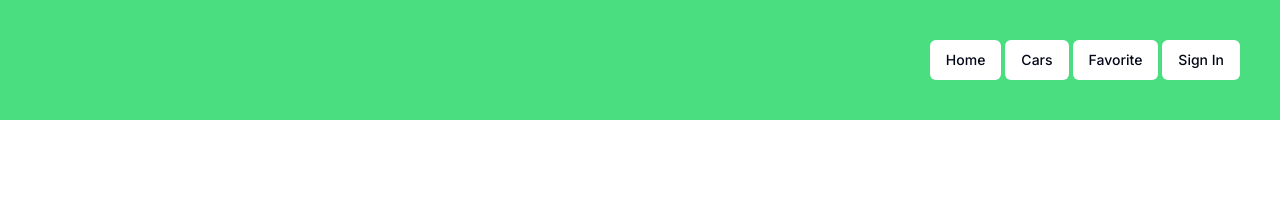
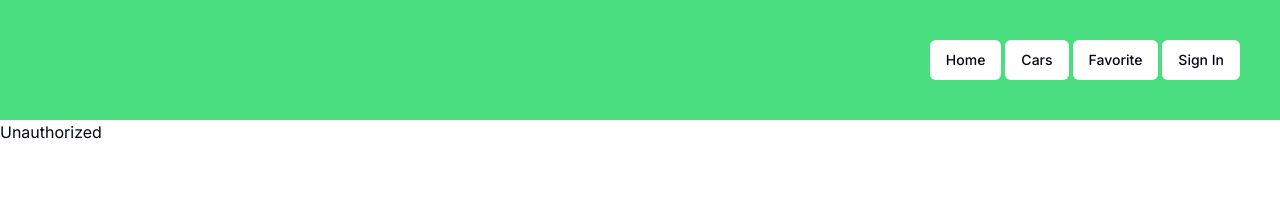
Before and after one commit to ossmate/house-of-cars, a Next.js app: page /settings in a window 1280 px wide. Before the commit this address had no page. Shown: the top 210 px of the page. Built offline with nearby package versions, Linux system fonts and the light colour scheme.

Commit message:
fixed authorizing on settings page that cause error during build process

```diff
--- a/app/settings/page.tsx
+++ b/app/settings/page.tsx
@@ -4,18 +4,14 @@ import { BrandsTable } from "@/components/BrandsTable";
 import { AddNewBrand } from "@/components/forms/AddNewBrand";
 import { AddNewCar } from "@/components/forms/AddNewCar";
 import { useAuthProvider } from "../AuthProvider";
-import { useRouter } from "next/navigation";
 
 export default function Settings() {
-  const { push } = useRouter();
   const {
     authState: { jwtToken },
   } = useAuthProvider();
 
   if (!jwtToken) {
-    push("/");
-
-    return null;
+    return <div>Unauthorized</div>;
   }
 
   return (
```
